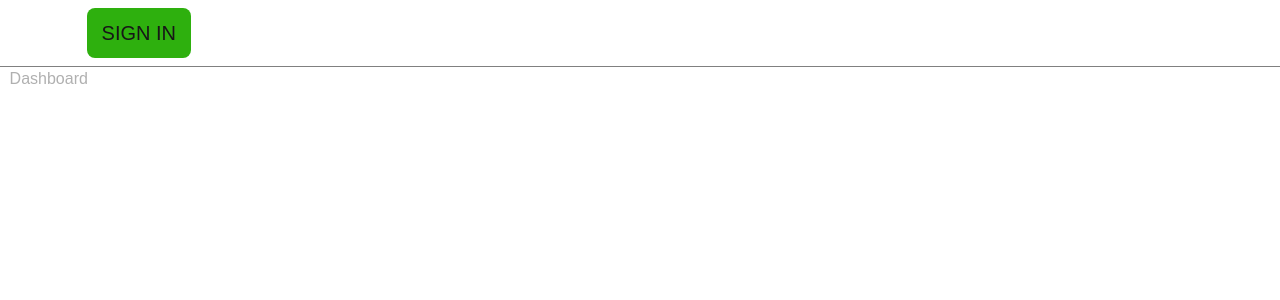
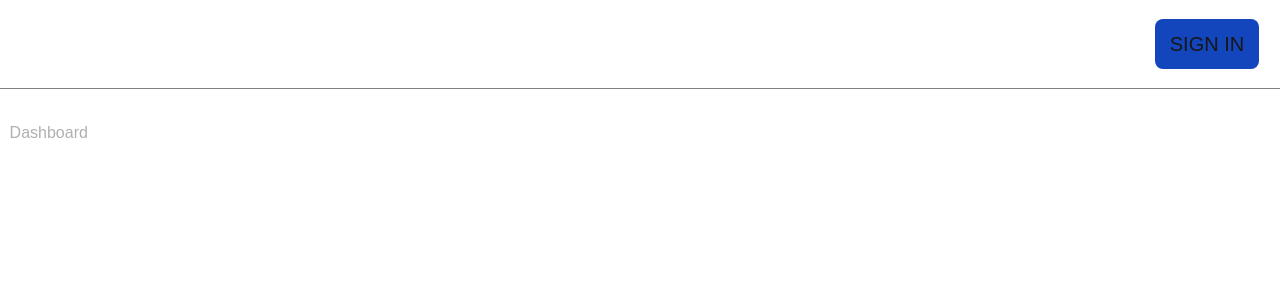
Before and after one commit to NeoWEB2025/students, a Next.js app: page / in a window 1280 px wide. Shown: the top 300 px of the page. Built offline with nearby package versions, Linux system fonts and the light colour scheme.

Commit message:
have made header and dashboard frame

```diff
--- a/app/components/styles/_register-btn.scss
+++ b/app/components/styles/_register-btn.scss
@@ -1,7 +1,7 @@
 .register-btn {
     font-size: 1.25em;
     padding: .5em .75em;
-    background-color: #2eb00e;
+    background-color: #1346bc;
     border: none;
     border-radius: 8px;
     transition: all .2s ease-in-out;
@@ -10,6 +10,6 @@
 
 
     &:hover {
-        background-color: #279d0a;
+        background-color: #103da7;
   }
 }
--- a/public/style/_header.scss
+++ b/public/style/_header.scss
@@ -1,31 +1,36 @@
-$bell-animation-duration: 0.5s;
+$bell-animation-duration: .5s;
 
-header {
-    padding: .5em 1em;
+.header {
+    padding: 1.2em 1.3em;
+    margin: 0 0 2em 0;
+    justify-content: space-between;
+    align-items: center;
     border-bottom: 1px solid #808080;
-
 
     &__logo {
         font-size: 1.5em;
         font-weight: 600;
     }
 
+    &__notification > button > svg {
+        transition: all $bell-animation-duration ease-in-out;
+
+        &:hover {
+            animation: bell-notification $bell-animation-duration;
+            color: #cccccc;
+        }
+    }
+
 
     &__register {
         justify-content: space-between;
         align-items: center;
+        gap: 1em;
 
 
         &--menu {
             gap: 0.3em;
             align-items: center;
-
-            transition: all $bell-animation-duration ease-in-out;
-
-            &:hover {
-                animation: bell-notification $bell-animation-duration;
-                color: #cccccc;
-            }
         }
     }
 
--- a/public/style/style.css
+++ b/public/style/style.css
@@ -1,36 +1,42 @@
 .register-btn {
   font-size: 1.25em;
   padding: 0.5em 0.75em;
-  background-color: #2eb00e;
+  background-color: #1346bc;
   border: none;
   border-radius: 8px;
   transition: all 0.2s ease-in-out;
   text-transform: uppercase;
 }
 .register-btn:hover {
-  background-color: #279d0a;
+  background-color: #103da7;
 }
 
-header {
-  padding: 0.5em 1em;
+.header {
+  padding: 1.2em 1.3em;
+  margin: 0 0 2em 0;
+  justify-content: space-between;
+  align-items: center;
   border-bottom: 1px solid #808080;
 }
-header__logo {
+.header__logo {
   font-size: 1.5em;
   font-weight: 600;
 }
-header__register {
+.header__notification > button > svg {
+  transition: all 0.5s ease-in-out;
+}
+.header__notification > button > svg:hover {
+  animation: bell-notification 0.5s;
+  color: #cccccc;
+}
+.header__register {
   justify-content: space-between;
   align-items: center;
+  gap: 1em;
 }
-header__register--menu {
+.header__register--menu {
   gap: 0.3em;
   align-items: center;
-  transition: all 0.5s ease-in-out;
-}
-header__register--menu:hover {
-  animation: bell-notification 0.5s;
-  color: #cccccc;
 }
 
 @keyframes bell-notification {
```
Also changed, not shown: 1 other file (tests, documents, lock files or other folders).
